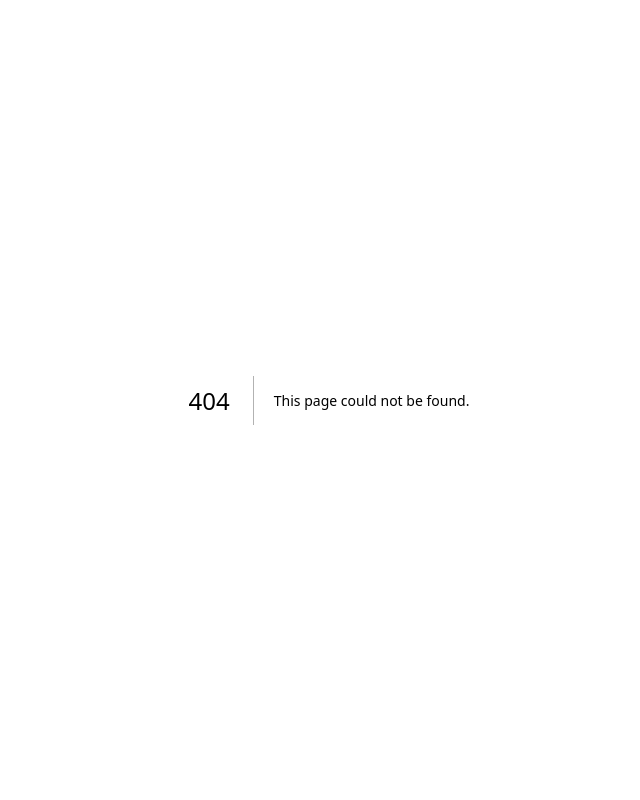
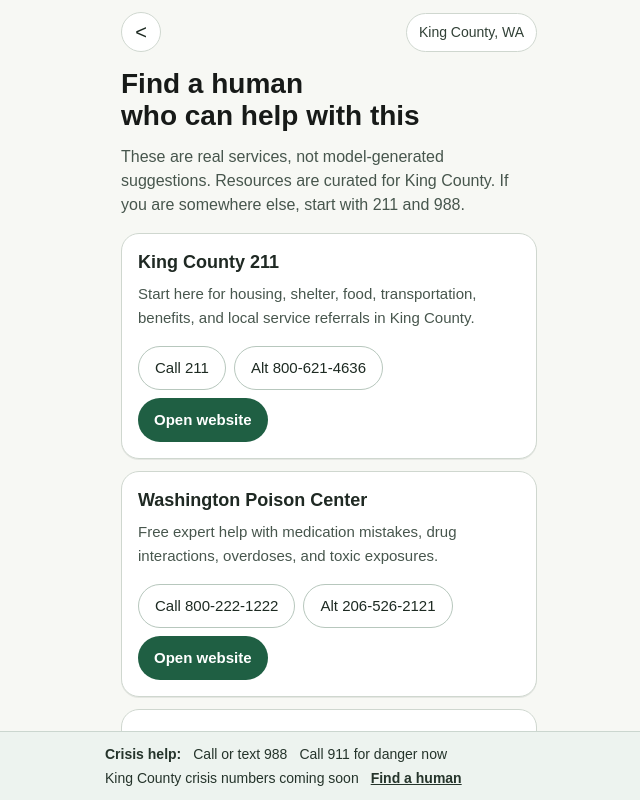
Before and after one commit to am-dj-ct/streetlight, a Next.js app: page /find-human in a window 1280 px wide. Before the commit this address had no page. Shown: the whole page, without its empty margins (311-951 px from the left). Built offline with nearby package versions, Linux system fonts and the light colour scheme.

Commit message:
Add static find-a-human referrals page

```diff
--- /dev/null
+++ b/src/app/find-human/page.tsx
@@ -0,0 +1,111 @@
+import Link from "next/link";
+import { CrisisFooter } from "../../components/crisis-footer";
+import {
+  getBackHrefForReferrals,
+  getReferralsForCategory,
+  getWeakCategoryLabel,
+  isWeakCategory,
+} from "../../lib/referrals";
+
+type FindHumanPageProps = {
+  searchParams: Promise<{
+    category?: string;
+    entryId?: string;
+  }>;
+};
+
+export default async function FindHumanPage({
+  searchParams,
+}: FindHumanPageProps) {
+  const { category: rawCategory, entryId } = await searchParams;
+  const category =
+    rawCategory && isWeakCategory(rawCategory) ? rawCategory : undefined;
+  const referrals = getReferralsForCategory(category);
+  const backHref = getBackHrefForReferrals(entryId);
+  const categoryLabel = category ? getWeakCategoryLabel(category) : "";
+
+  return (
+    <main className="flex h-dvh flex-col overflow-hidden bg-[#f7f8f4] text-[#202124]">
+      <div className="mx-auto flex w-full max-w-md flex-1 flex-col overflow-y-auto px-4 pt-3 pb-4">
+        <header className="pb-4">
+          <div className="flex items-center justify-between">
+            <Link
+              href={backHref}
+              aria-label="Go back"
+              className="flex min-h-10 min-w-10 items-center justify-center rounded-full border border-[#cfd7cf] bg-white text-[20px] leading-none text-[#1d2a22]"
+            >
+              <span aria-hidden="true">{"<"}</span>
+            </Link>
+            <span className="rounded-full border border-[#cfd7cf] bg-white px-3 py-2 text-[14px] font-medium text-[#314036]">
+              King County, WA
+            </span>
+          </div>
+
+          <h1 className="pt-4 text-[28px] font-semibold leading-[1.16] text-[#171a18]">
+            <span className="block">Find a human</span>
+            <span className="block">who can help with this</span>
+          </h1>
+          <p className="pt-3 text-[16px] leading-6 text-[#47564d]">
+            These are real services, not model-generated suggestions.
+            Resources are curated for King County. If you are somewhere else,
+            start with 211 and 988.
+          </p>
+        </header>
+
+        {category && category !== "none" ? (
+          <section className="mb-4 rounded-[18px] border border-[#ead8b7] bg-[#fff9ef] px-4 py-3 text-[15px] leading-6 text-[#6a4c12]">
+            This list is filtered for{" "}
+            <span className="font-semibold">{categoryLabel}</span>.
+          </section>
+        ) : null}
+
+        <section className="flex flex-1 flex-col gap-3 pb-4">
+          {referrals.map((resource) => (
+            <article
+              key={resource.id}
+              className="rounded-[18px] border border-[#cfd7cf] bg-white px-4 py-4 shadow-[0_1px_0_rgba(29,42,34,0.08)]"
+            >
+              <h2 className="text-[18px] font-semibold leading-6 text-[#1f2923]">
+                {resource.name}
+              </h2>
+              <p className="pt-2 text-[15px] leading-6 text-[#47564d]">
+                {resource.description}
+              </p>
+
+              <div className="pt-4 flex flex-wrap gap-2">
+                {resource.phone ? (
+                  <a
+                    href={`tel:${resource.phone.replace(/[^0-9]/g, "")}`}
+                    className="flex min-h-11 items-center rounded-full border border-[#b7c7bd] bg-white px-4 text-[15px] font-medium text-[#1d2a22]"
+                  >
+                    Call {resource.phone}
+                  </a>
+                ) : null}
+
+                {resource.secondaryPhone ? (
+                  <a
+                    href={`tel:${resource.secondaryPhone.replace(/[^0-9]/g, "")}`}
+                    className="flex min-h-11 items-center rounded-full border border-[#b7c7bd] bg-white px-4 text-[15px] font-medium text-[#1d2a22]"
+                  >
+                    Alt {resource.secondaryPhone}
+                  </a>
+                ) : null}
+
+                <a
+                  href={resource.website}
+                  target="_blank"
+                  rel="noreferrer"
+                  className="flex min-h-11 items-center rounded-full bg-[#1f5f43] px-4 text-[15px] font-semibold text-white"
+                >
+                  Open website
+                </a>
+              </div>
+            </article>
+          ))}
+        </section>
+      </div>
+
+      <CrisisFooter entryId={entryId} />
+    </main>
+  );
+}
--- a/src/components/conversation-client.tsx
+++ b/src/components/conversation-client.tsx
@@ -6,6 +6,7 @@ import Script from "next/script";
 import ReactMarkdown from "react-markdown";
 import remarkGfm from "remark-gfm";
 import { CrisisFooter } from "./crisis-footer";
+import { getWeakCategoryLabel } from "../lib/referrals";
 import type {
   ChatErrorBody,
   ChatStreamEvent,
@@ -171,28 +172,6 @@ function setMessageWeakCategory(
       weakCategory,
     };
   });
-}
-
-function getWeakCategoryLabel(category: WeakCategory): string {
-  switch (category) {
-    case "legal_procedure":
-      return "legal procedure";
-    case "medical_dosing":
-      return "medical dosing";
-    case "benefits_eligibility":
-      return "benefits eligibility";
-    case "immigration":
-      return "immigration";
-    case "drug_interactions":
-      return "drug interactions";
-    case "specific_deadlines":
-      return "specific deadlines";
-    case "specific_dollar_amounts":
-      return "specific dollar amounts";
-    case "none":
-    default:
-      return "";
-  }
 }
 
 export function ConversationClient({
@@ -664,14 +643,17 @@ export function ConversationClient({
                     {isAssistant && !isEmptyAssistant ? (
                       <div className="mt-3 space-y-3">
                         {weakCategory ? (
-                          <div className="rounded-[16px] border border-[#ead8b7] bg-[#fff9ef] px-4 py-3 text-[14px] leading-6 text-[#6a4c12]">
+                          <Link
+                            href={`/find-human?category=${weakCategory}&entryId=${entryId}`}
+                            className="block rounded-[16px] border border-[#ead8b7] bg-[#fff9ef] px-4 py-3 text-[14px] leading-6 text-[#6a4c12]"
+                          >
                             <span className="font-semibold">AI sometimes gets this wrong.</span>{" "}
                             Worth verifying with a person who does{" "}
                             <span className="font-semibold">
                               {getWeakCategoryLabel(weakCategory)}
                             </span>
                             .
-                          </div>
+                          </Link>
                         ) : null}
 
                         <div className="flex flex-wrap gap-2">
@@ -692,7 +674,11 @@ export function ConversationClient({
                           Voice
                         </button>
                         <Link
-                          href="#crisis-resources"
+                          href={
+                            weakCategory
+                              ? `/find-human?category=${weakCategory}&entryId=${entryId}`
+                              : `/find-human?entryId=${entryId}`
+                          }
                           className="flex min-h-10 items-center rounded-full border border-[#b7c7bd] bg-white px-4 text-[15px] font-medium text-[#1d2a22]"
                         >
                           Find a human for this
@@ -834,7 +820,7 @@ export function ConversationClient({
         </div>
       ) : null}
 
-      <CrisisFooter />
+      <CrisisFooter entryId={entryId} />
     </main>
   );
 }
--- a/src/components/crisis-footer.tsx
+++ b/src/components/crisis-footer.tsx
@@ -1,6 +1,14 @@
 import Link from "next/link";
 
-export function CrisisFooter() {
+export function CrisisFooter({
+  entryId,
+}: {
+  entryId?: string;
+}) {
+  const findHumanHref = entryId
+    ? `/find-human?entryId=${encodeURIComponent(entryId)}`
+    : "/find-human";
+
   return (
     <footer
       id="crisis-resources"
@@ -12,7 +20,7 @@ export function CrisisFooter() {
         <span>Call 911 for danger now</span>
         {/* TODO: Replace with maintained King County crisis numbers JSON. */}
         <span>King County crisis numbers coming soon</span>
-        <Link href="#crisis-resources" className="font-semibold underline">
+        <Link href={findHumanHref} className="font-semibold underline">
           Find a human
         </Link>
       </div>
--- /dev/null
+++ b/src/data/referrals.json
@@ -0,0 +1,51 @@
+[
+  {
+    "id": "king-county-211",
+    "name": "King County 211",
+    "description": "Start here for housing, shelter, food, transportation, benefits, and local service referrals in King County.",
+    "phone": "211",
+    "secondaryPhone": "800-621-4636",
+    "website": "https://www.crisisconnections.org/king-county-2-1-1/",
+    "categories": ["all", "legal_procedure", "benefits_eligibility", "specific_deadlines", "specific_dollar_amounts", "immigration"]
+  },
+  {
+    "id": "washington-poison-center",
+    "name": "Washington Poison Center",
+    "description": "Free expert help with medication mistakes, drug interactions, overdoses, and toxic exposures.",
+    "phone": "800-222-1222",
+    "secondaryPhone": "206-526-2121",
+    "website": "https://www.wapc.org/helpline/",
+    "categories": ["medical_dosing", "drug_interactions"]
+  },
+  {
+    "id": "nwirp",
+    "name": "Northwest Immigrant Rights Project",
+    "description": "Free or low-cost immigration legal help in Washington for many low-income immigrants, asylum-seekers, and refugees.",
+    "phone": "206-587-4025",
+    "website": "https://www.nwirp.org/get-help/?lang=english",
+    "categories": ["immigration"]
+  },
+  {
+    "id": "dshs-community-services",
+    "name": "DSHS Community Services",
+    "description": "Help with Basic Food, cash assistance, documents, interviews, and benefit questions.",
+    "phone": "877-501-2233",
+    "website": "https://www.dshs.wa.gov/esa/community-services-offices/how-apply-services",
+    "categories": ["benefits_eligibility", "specific_deadlines", "specific_dollar_amounts"]
+  },
+  {
+    "id": "wa-healthplanfinder",
+    "name": "Washington Healthplanfinder",
+    "description": "Human help with Apple Health and health coverage questions. Interpreter support is available in many languages.",
+    "phone": "855-923-4633",
+    "website": "https://www.wahealthplanfinder.org/us/en/tools-and-resources/connect-with-us/contact-us.html",
+    "categories": ["benefits_eligibility", "medical_dosing"]
+  },
+  {
+    "id": "washington-lawhelp",
+    "name": "Washington LawHelp",
+    "description": "Plain-language Washington legal information, including eviction, notices, and court steps. Good if you need to read before you call someone.",
+    "website": "https://www.washingtonlawhelp.org/topics/housing/eviction",
+    "categories": ["legal_procedure", "specific_deadlines", "specific_dollar_amounts"]
+  }
+]
--- /dev/null
+++ b/src/lib/referrals.ts
@@ -0,0 +1,70 @@
+import referralsData from "../data/referrals.json";
+import type { ConversationEntryId, WeakCategory } from "./chat-types";
+
+type ReferralCategory = WeakCategory | "all";
+
+export type ReferralResource = {
+  id: string;
+  name: string;
+  description: string;
+  phone?: string;
+  secondaryPhone?: string;
+  website: string;
+  categories: ReferralCategory[];
+};
+
+const referrals = referralsData as ReferralResource[];
+
+export function isWeakCategory(value: string): value is WeakCategory {
+  return [
+    "legal_procedure",
+    "medical_dosing",
+    "benefits_eligibility",
+    "immigration",
+    "drug_interactions",
+    "specific_deadlines",
+    "specific_dollar_amounts",
+    "none",
+  ].includes(value);
+}
+
+export function getWeakCategoryLabel(category: WeakCategory): string {
+  switch (category) {
+    case "legal_procedure":
+      return "legal procedure";
+    case "medical_dosing":
+      return "medical dosing";
+    case "benefits_eligibility":
+      return "benefits eligibility";
+    case "immigration":
+      return "immigration";
+    case "drug_interactions":
+      return "drug interactions";
+    case "specific_deadlines":
+      return "specific deadlines";
+    case "specific_dollar_amounts":
+      return "specific dollar amounts";
+    case "none":
+    default:
+      return "";
+  }
+}
+
+export function getReferralsForCategory(category?: null | WeakCategory) {
+  if (!category || category === "none") {
+    return referrals;
+  }
+
+  return referrals.filter(
+    (resource) =>
+      resource.categories.includes("all") || resource.categories.includes(category),
+  );
+}
+
+export function getBackHrefForReferrals(entryId?: null | string) {
+  if (!entryId) {
+    return "/";
+  }
+
+  return `/conversation/${entryId as ConversationEntryId}`;
+}
```
